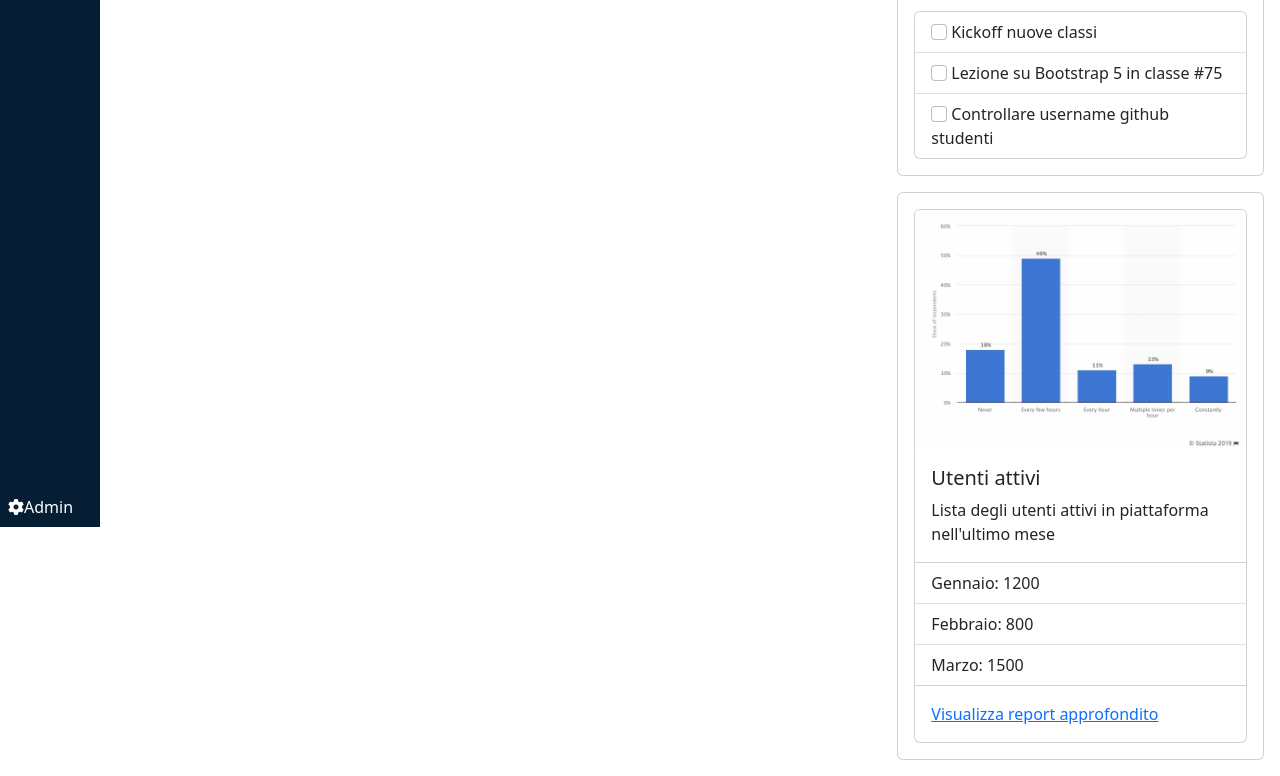
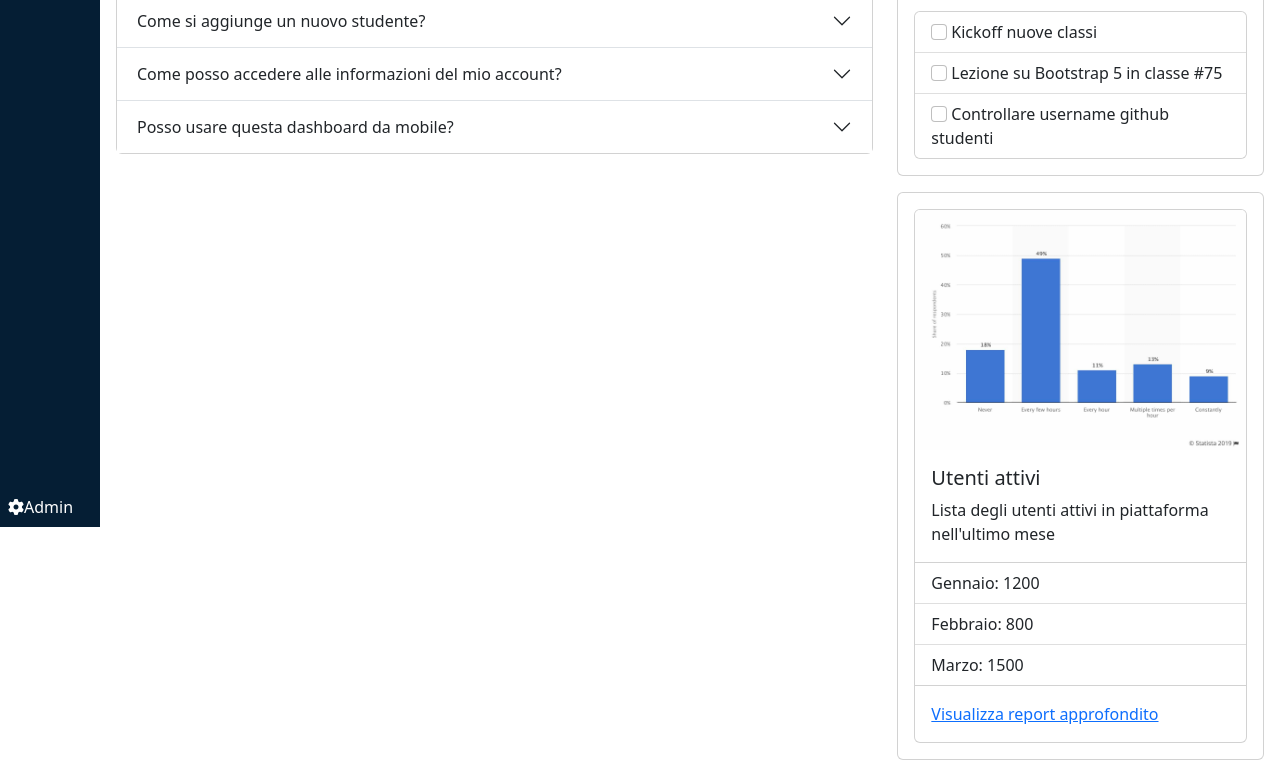
Before and after one commit to dunzolo/html-css-bootstrap-dashboard, a plain HTML site: page index.html in a window 1280 px wide. Shown: the part 243-1019 px from the top of the page. Drawn offline with nearby package versions, Linux system fonts and the light colour scheme.

Commit message:
added contents section FAQ

```diff
--- a/index.html
+++ b/index.html
@@ -86,7 +86,43 @@
                     <div class="container-fluid p-3">
                         <div class="row">
                             <div class="col-12 col-lg-8">
-
+                                <div class="card mb-3">
+                                    <div class="card-header fs-4">
+                                      F.A.Q.
+                                    </div>
+                                    <div class="accordion accordion-flush" id="accordionFlushExample">
+                                        <div class="accordion-item">
+                                          <h2 class="accordion-header" id="flush-headingOne">
+                                            <button class="accordion-button collapsed" type="button" data-bs-toggle="collapse" data-bs-target="#flush-collapseOne" aria-expanded="false" aria-controls="flush-collapseOne">
+                                              Come si aggiunge un nuovo studente?
+                                            </button>
+                                          </h2>
+                                          <div id="flush-collapseOne" class="accordion-collapse collapse" aria-labelledby="flush-headingOne" data-bs-parent="#accordionFlushExample">
+                                            <div class="accordion-body">Clicca sul + in alto nella sezione blu.</div>
+                                          </div>
+                                        </div>
+                                        <div class="accordion-item">
+                                          <h2 class="accordion-header" id="flush-headingTwo">
+                                            <button class="accordion-button collapsed" type="button" data-bs-toggle="collapse" data-bs-target="#flush-collapseTwo" aria-expanded="false" aria-controls="flush-collapseTwo">
+                                              Come posso accedere alle informazioni del mio account?
+                                            </button>
+                                          </h2>
+                                          <div id="flush-collapseTwo" class="accordion-collapse collapse" aria-labelledby="flush-headingTwo" data-bs-parent="#accordionFlushExample">
+                                            <div class="accordion-body">Clicca sull'icona della campanella</div>
+                                          </div>
+                                        </div>
+                                        <div class="accordion-item">
+                                          <h2 class="accordion-header" id="flush-headingThree">
+                                            <button class="accordion-button collapsed" type="button" data-bs-toggle="collapse" data-bs-target="#flush-collapseThree" aria-expanded="false" aria-controls="flush-collapseThree">
+                                              Posso usare questa dashboard da mobile?
+                                            </button>
+                                          </h2>
+                                          <div id="flush-collapseThree" class="accordion-collapse collapse" aria-labelledby="flush-headingThree" data-bs-parent="#accordionFlushExample">
+                                            <div class="accordion-body">Si, si può utilizzare</div>
+                                          </div>
+                                        </div>
+                                      </div>
+                                </div>
                             </div>
                             <div class="col-12 col-lg-4">
                                 <!-- section to do -->
```
